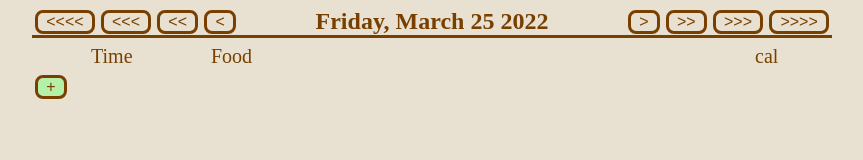
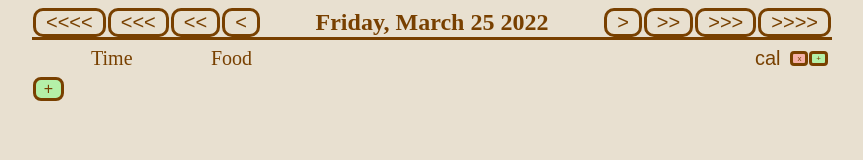
Before and after one commit to DataDink/mvw, a website: page samples/FoodBook.html in a window 1280 px wide. Shown: the whole page, without its empty margins (208-1071 px from the left). Drawn offline with Linux system fonts and the light colour scheme.

Commit message:
metric management

```diff
--- a/samples/FoodBook.html
+++ b/samples/FoodBook.html
@@ -73,10 +73,23 @@
       .columns > li {
         border: var(--border);
         border-color: transparent;
+        position: relative;
+        display: flex;
+        flex-direction: row;
+        justify-content: flex-start;
+        align-content: center;
+        align-items: center;
       }
       input {
         display: block;
+        font-size: 3rem;
         margin: 0; padding: .2rem .5rem;
+      }
+      .columns input {
+        font-size: inherit;
+        border: none;
+        width: 1.75em;
+        padding: 0; margin: 0;
       }
     </style>
     <style id="css-content">
@@ -97,15 +110,15 @@
         background: transparent;
         border: var(--border);
         border-radius: .5em;
-        margin: 0 .2em; padding: 0 .5em;
+        font-size: 2.5rem;
+        margin: 0 .05em; padding: 0 .5em;
         color: var(--color);
       }
       button.safe { background: rgba(128,255,128,.5); }
       button.warning { background: rgba(255,255,128,.5); }
       button.danger { background: rgba(255,128,128,.5); }
-      menu > button {
-        font-size: 2rem;
-      }
+      button.small { font-size: 2rem; }
+      button.tiny { font-size: 1rem; }
       input {
         display: block;
         background: transparent;
@@ -150,7 +163,11 @@
           <li class="time">Time</li>
           <li class="name">Food</li>
           <template data-template="metrics">
-            <li class="metric" data-textContent="name"></li>
+            <li class="metric">
+              <input type="text" data-attribute-value="name" data-onchange="rename" />
+              <button type="button" class="danger tiny" data-onclick="remove">x</button>
+              <button type="button" class="safe tiny" data-onclick="insert">+</button>
+            </li>
           </template>
         </ul>
       </header>
@@ -158,7 +175,7 @@
         <template data-template="page">
           <li class="item">
             <menu class="actions">
-              <button class="danger" type="button" data-onclick="remove">x</button>
+              <button class="danger small" type="button" data-onclick="remove">x</button>
             </menu>
             <input class="time" name="time" type="text" data-attribute-value="time" data-onchange="reschedule" list="times" autocomplete="off"/>
             <input class="name" name="name" type="text" data-attribute-value="name" data-onchange="rename" list="item-names" autocomplete="off"/>
@@ -169,7 +186,7 @@
         </template>
       </ul>
       <menu>
-        <button class="safe" type="button" data-onclick="createItem">+</button>
+        <button class="safe small" type="button" data-onclick="createItem">+</button>
       </menu>
     </main>
     <datalist id="item-names">
@@ -216,8 +233,10 @@
       Date.prototype.setTime = function(time) {
         var parse = /(?<hour>\d+)\s*:\s*(?<min>\d+)[^a-z0-9]*(?<mer>a|p)?/g.exec(time.toLowerCase());
         if (!parse) { return; }
-        this.setHours((parse.groups.mer ? parseInt(parse.groups.hour)%12 : parseInt(parse.groups.hour)) + parse.groups.mer==='p' ? 12 : 0);
-        this.setMinutes(parseInt(parse.groups.min)%60);
+        var hour = (parse.groups.mer ? parseInt(parse.groups.hour)%12 : parseInt(parse.groups.hour)) + (parse.groups.mer==='p' ? 12 : 0);
+        this.setHours(hour);
+        var min = parseInt(parse.groups.min)%60;
+        this.setMinutes(min);
       }
       Date.prototype.getMonthName = function() {
         return ['January', 'February', 'March', 'April', 'May', 'June', 'July', 'August', 'September', 'October', 'November', 'December'][this.getMonth()];
@@ -260,28 +279,32 @@
         }
         get metrics() {  // Models of the metrics used in this FoodBook
           return this.#metrics
-            .map(cache => new ViewModel(
+            .map((cache, index) => new ViewModel(
               new Metric(cache),
               {
+                insert: () => {
+                  this.#metrics.splice(index+1, 0, new Metric({
+                    name: 'val'
+                  }));
+                  this.#items.forEach(item =>
+                    item.metrics.splice(index+1, 0, 0)
+                  );
+                  this.update();
+                },
                 rename: e => {
                   cache.name = e.target.value;
                   this.update();
                 },
-                remove: () => this.removeMetric(cache)
+                remove: () => {
+                  this.#metrics.splice(index, 1);
+                  this.#items.forEach(item =>
+                    item.metrics.splice(index, 1)
+                  );
+                  this.update();
+                }
               }
             ))
             .sort((a,b) => a.sort>b.sort?1:-1);
-        }
-        createMetric() { // Creates a new metric for this FoodBook
-          this.#metrics.push(new Metric({name: '?'}));
-          this.#items.forEach(item => item.metrics.push('0'));
-          this.update();
-        }
-        removeMetric(cache) {
-          var index = this.#metrics.indexOf(cache);
-          this.#items.forEach(item => item.metrics.splice(index,1));
-          this.#metrics.splice(index, 1);
-          this.update();
         }
 
         #createItemModel(cache) { return new ViewModel(
@@ -403,7 +426,7 @@
         constructor(model, configuration) {
           return new Proxy(model, {
             has: (_, key) => (key in model) || (key in configuration),
-            ownKeys: () => Object.getOwnPropertyNames(model).concat(Object.getOwnPropertyNames(configuration)),
+            ownKeys: () => Object.getOwnPropertyNames(model),
             getPrototypeOf: () => Object.getPrototypeOf(model),
             get: (_, key) => (key in model) ? model[key] : configuration[key],
             set: (_, key, value) => {
@@ -433,7 +456,7 @@
           date.setTime(v);
           this.date = date.valueOf();
         }
-        get sort() { return -this.date; }
+        get sort() { return this.date; }
         constructor(data) { Object.configure(this, data); }
       }
     </script>
```
